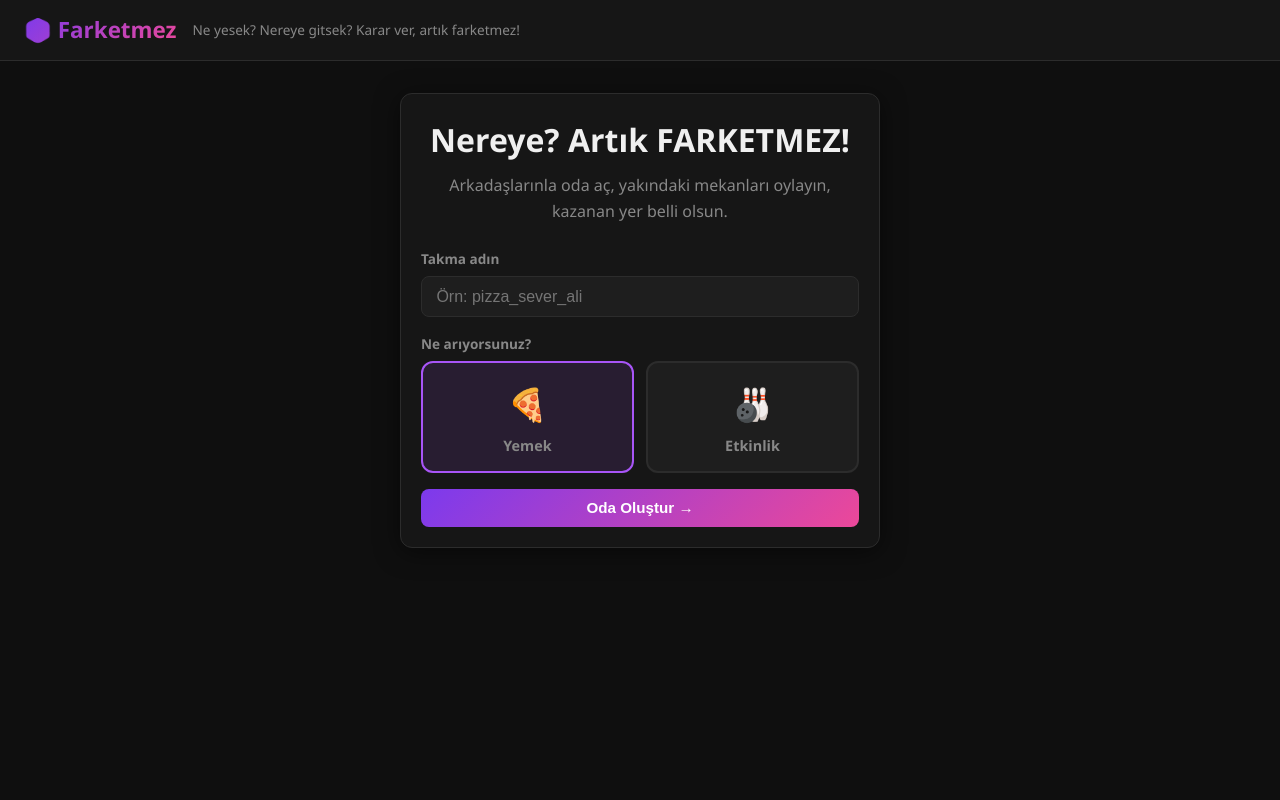
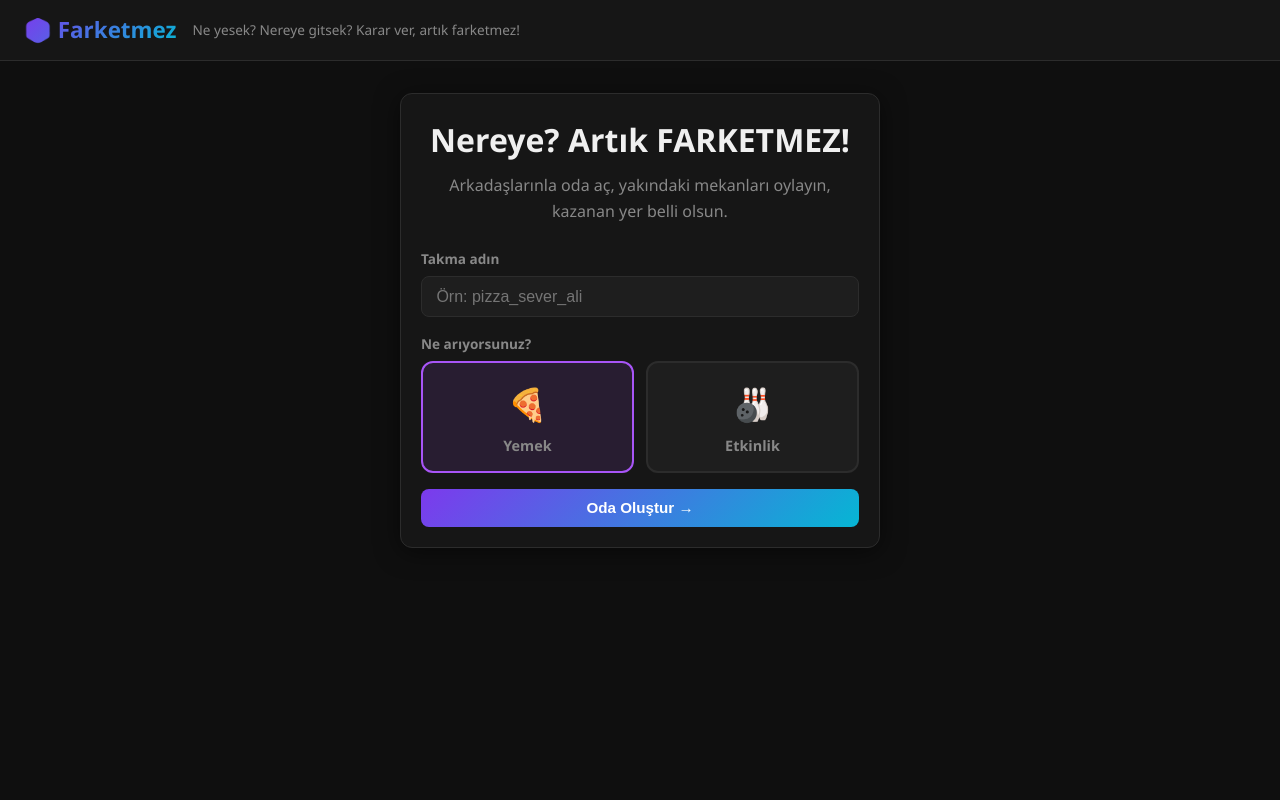
Before and after one commit to ExaelXage/farketmez, a Flask app: page / in a window 1280 px wide. Run offline with Flask 3, Linux system fonts and the light colour scheme; some libraries are stand-ins or nearby versions.

Commit message:
Update gradient: purple to turquoise (#7C3AED → #06B6D4)
Co-Authored-By: Claude Sonnet 4.6 <noreply@anthropic.com>

```diff
--- a/static/css/style.css
+++ b/static/css/style.css
@@ -9,8 +9,8 @@ html { scroll-behavior: smooth; }
   --border: #2c2c2c;
   --accent: #a855f7;
   --accent-hover: #c084fc;
-  --gradient: linear-gradient(135deg, #7c3aed, #ec4899);
-  --gradient-hover: linear-gradient(135deg, #6d28d9, #db2777);
+  --gradient: linear-gradient(135deg, #7c3aed, #06b6d4);
+  --gradient-hover: linear-gradient(135deg, #6d28d9, #0891b2);
   --danger: #ff4f4f;
   --success: #3fcf6e;
   --warning: #f5a623;
```
